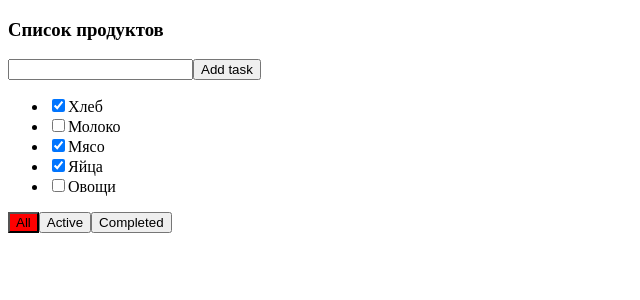
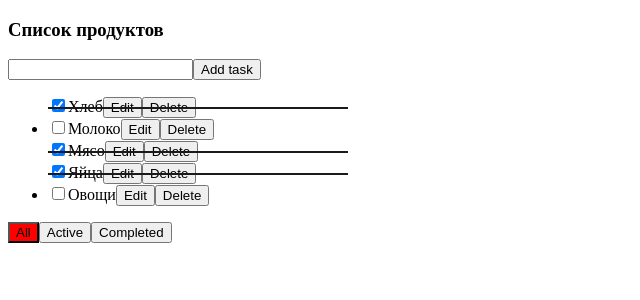
Before and after one commit to Zoom75x/todolist, a React (Vite) app: page / in a window 1280 px wide. Shown: the top 300 px of the page, without its empty margins (0-640 px from the left). Built offline with nearby package versions, Linux system fonts and the light colour scheme.

Commit message:
delete task добавил зачеркивание выполненных тасок

```diff
--- a/src/app/components/todolists/components/todolist/TodoList.module.css
+++ b/src/app/components/todolists/components/todolist/TodoList.module.css
@@ -1,3 +1,21 @@
 .error {
     border: 3px solid red;
 }
+.tasks {
+    display: flex;
+    flex-direction: column;
+    width: 300px;
+}
+.isDone {
+    position: relative;
+    display: inline-block;
+}
+.isDone:after {
+    content: "";
+    position: absolute;
+    width: 100%;
+    height: 2px;
+    background-color: #1a1a1a;
+    left: 0;
+    top: 50%;
+}
--- a/src/app/components/todolists/components/todolist/TodoList.tsx
+++ b/src/app/components/todolists/components/todolist/TodoList.tsx
@@ -50,6 +50,20 @@ export const TodoList = ({titleToDoList, tasks, setFilterState, filterState, set
             setValue("")
         }
     }
+    const onDeleteTask = (id: string) => {
+        const newArr = [...tasks]
+        const filteredTasks = newArr.filter(task=> task.id !== id)
+        setTasks(filteredTasks)
+    }
+    const onChangeCheckBox = (el:ChangeEvent<HTMLInputElement>, id:string) =>{
+            const newArray = [...tasks]
+            const changeTask = newArray.find(task => task.id === id)
+            if (changeTask) {
+                changeTask.isDone=el.target.checked
+                const newTasks = newArray.map(el =>task.id==id? changeTask:el)
+                setTasks(newTasks)
+            }
+    }
     return (
         <>
             <div><h3>{titleToDoList}</h3></div>
@@ -59,10 +73,16 @@ export const TodoList = ({titleToDoList, tasks, setFilterState, filterState, set
                    onFocus={onFocus}
                    onKeyUp={onKeyUp}/>
             <button onClick={addTask}>Add task</button>
-            <ul>
+            <ul className={css.tasks}>
                 {tasks.map(({id, titleTask, isDone}) => (
                     /*const{id, titleTask, isDone} = el*/
-                    <li key={id}><input type={"checkbox"} checked={isDone}/>{titleTask}</li>))}
+                    <li key={id} className={isDone ? css.isDone: ""}>
+                        <input type={"checkbox"}
+                               checked={isDone}
+                               onChange={(event) => onChangeCheckBox(event,id)}/>{titleTask}
+                        <button>Edit</button>
+                        <button onClick={()=> onDeleteTask(id)}>Delete</button>
+                    </li>))}
             </ul>
             <div>
                 <button style={setColor(filterState, "All")} onClick={() => {
```
